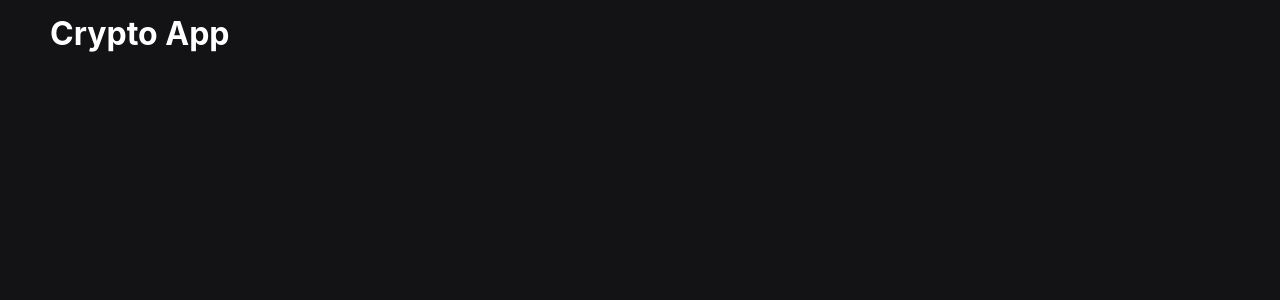
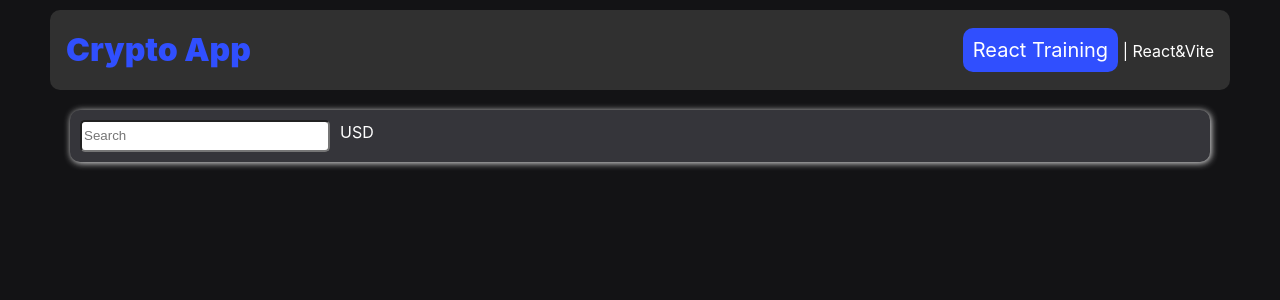
Before and after one commit to mohsen-deilami/Crypto-app, a React (Vite) app: page / in a window 1280 px wide. Shown: the top 300 px of the page. Built offline with nearby package versions, Linux system fonts and the light colour scheme.

Commit message:
add searchbar component

```diff
--- a/src/App.jsx
+++ b/src/App.jsx
@@ -1,5 +1,13 @@
+import Header from "./Components/Header/Header";
+import Form from "./Components/Form/Form"
 function App() {
-  return <h1>Crypto App</h1>;
+  return (
+    <div >
+
+    <Header/>
+    <Form/>
+    </div>
+  )
 }
 
 export default App;
--- /dev/null
+++ b/src/Components/Form/Form.jsx
@@ -0,0 +1,10 @@
+import React from "react";
+import styles from "./Form.module.css";
+import SearchBar from "../SearchBar/SearchBar";
+export default function Form() {
+  return (
+    <div className={styles.container}>
+      <SearchBar />
+    </div>
+  );
+}
--- /dev/null
+++ b/src/Components/Header/Header.jsx
@@ -0,0 +1,10 @@
+import React from 'react'
+import styles from './Header.module.css'
+export default function Header() {
+  return (
+    <div className={styles.header}>
+      <h1>Crypto App</h1>
+      <p><a href="#">React Training</a> | React&Vite</p>
+    </div>
+  )
+}
--- /dev/null
+++ b/src/Components/Header/Header.module.css
@@ -0,0 +1,25 @@
+.header{
+    display: flex;
+    align-items: center;
+    justify-content: space-between;
+    border: 1px solid #ffe;
+    padding: 16px;
+    background-color: #303030;
+    border: none;
+    border-radius: 10px;
+}
+.header h1{
+   font-weight: 900;
+   color: var(--primary-color);
+}
+.header a{
+background-color: var(--primary-color);
+padding: 10px;
+border-radius: 10px;
+font-size: 20px;
+transition: .4s all ease-in-out;
+}
+.header a:hover{
+    font-size: 21px;
+    background-color: rgb(128, 128, 246);
+}
--- /dev/null
+++ b/src/Components/SearchBar/SearchBar.jsx
@@ -0,0 +1,17 @@
+import React from "react";
+import styles from "./SearchBar.module.css";
+export default function SearchBar() {
+  return (
+    <div className={styles.searchbar}>
+      <input type="text" placeholder="Search" />
+      <div className={styles.selection}>
+        <span>USD</span>
+        <ul className={styles.selection__list}>
+          <li>EUR</li>
+          <li>USD</li>
+          <li>PND</li>
+        </ul>
+      </div>
+    </div>
+  );
+}
--- /dev/null
+++ b/src/Components/SearchBar/SearchBar.module.css
@@ -0,0 +1,38 @@
+.searchbar{
+    margin: 20px;
+    background-color: #35353a;
+    box-shadow: 1px 1px 7px #ededed;
+    border-radius: 10px;
+    padding: 10px;
+    display: flex;
+}
+.searchbar input{
+    width: 250px;
+    border-radius: 5px;
+    height: 32px;
+    line-height: 32px;
+    padding: 2px;
+    margin-right: 10px;
+}
+.selection{
+    width: 32px;
+    cursor: pointer;
+    transition: all 400ms ease-in-out;
+    position: relative;
+}
+.selection__list{
+
+    background-color: #303835;
+    position: absolute;
+    left: -5px;
+    visibility: hidden;
+    opacity: 0;
+}
+.selection:hover .selection__list{
+    visibility: visible;
+    opacity: 1;
+}
+.selection__list li{
+    margin: 5px;
+    padding:5px ;
+}
--- a/src/global.css
+++ b/src/global.css
@@ -1,7 +1,10 @@
 :root {
   font-family: Inter, system-ui, Avenir, Helvetica, Arial, sans-serif;
   line-height: 1.5;
+  --primary-color: #304ffe;
+  --secondry-color:  #bbdefb;
 }
+
 
 body {
   margin: auto;
@@ -19,6 +22,9 @@ body {
 }
 
 a {
-  text-decoration: inherit;
+  text-decoration: none;
   color: inherit;
 }
+ul , li{
+  list-style-type: none;
+}
```
Also changed, not shown: src/Components/Form/Form.module.css (added).
